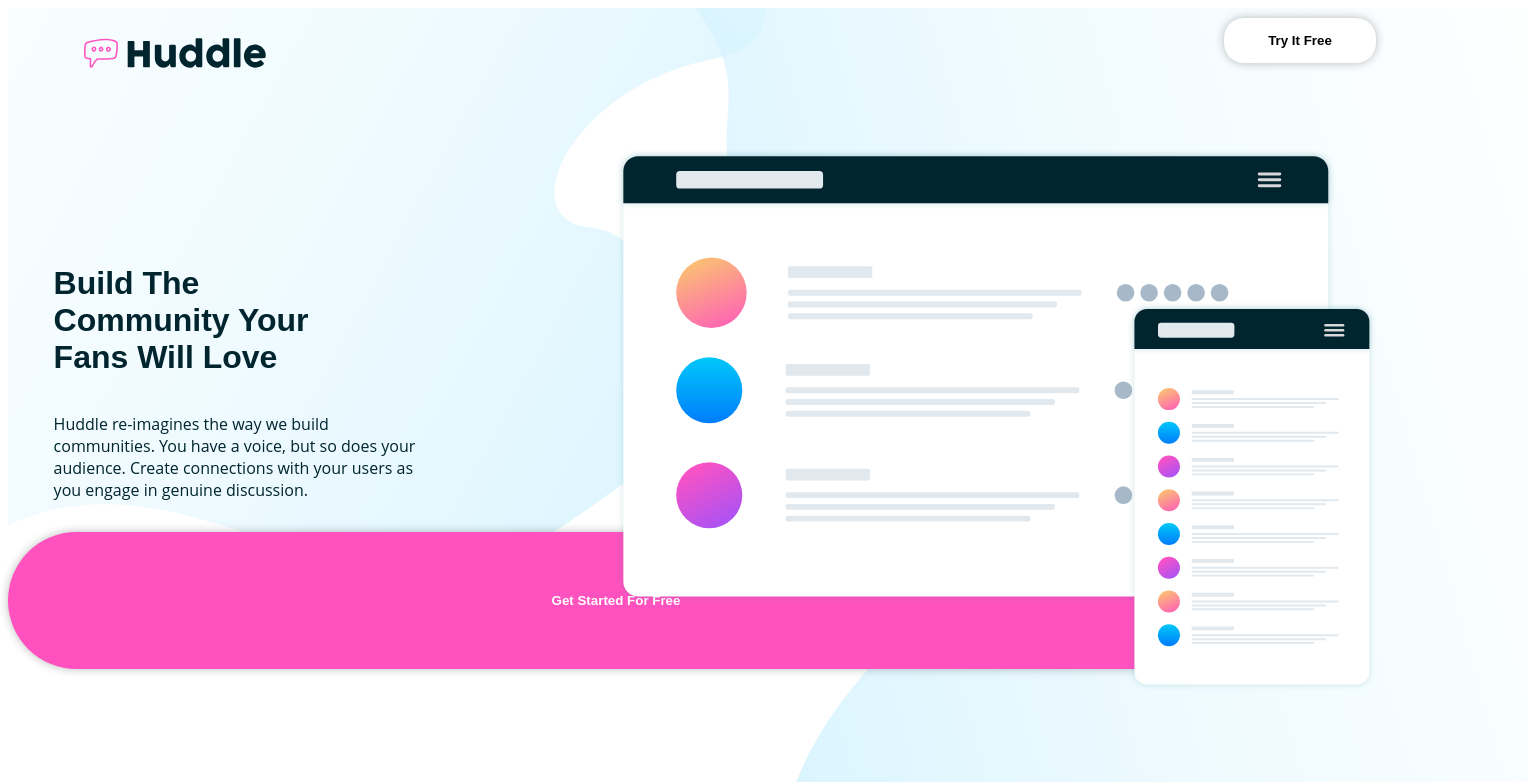
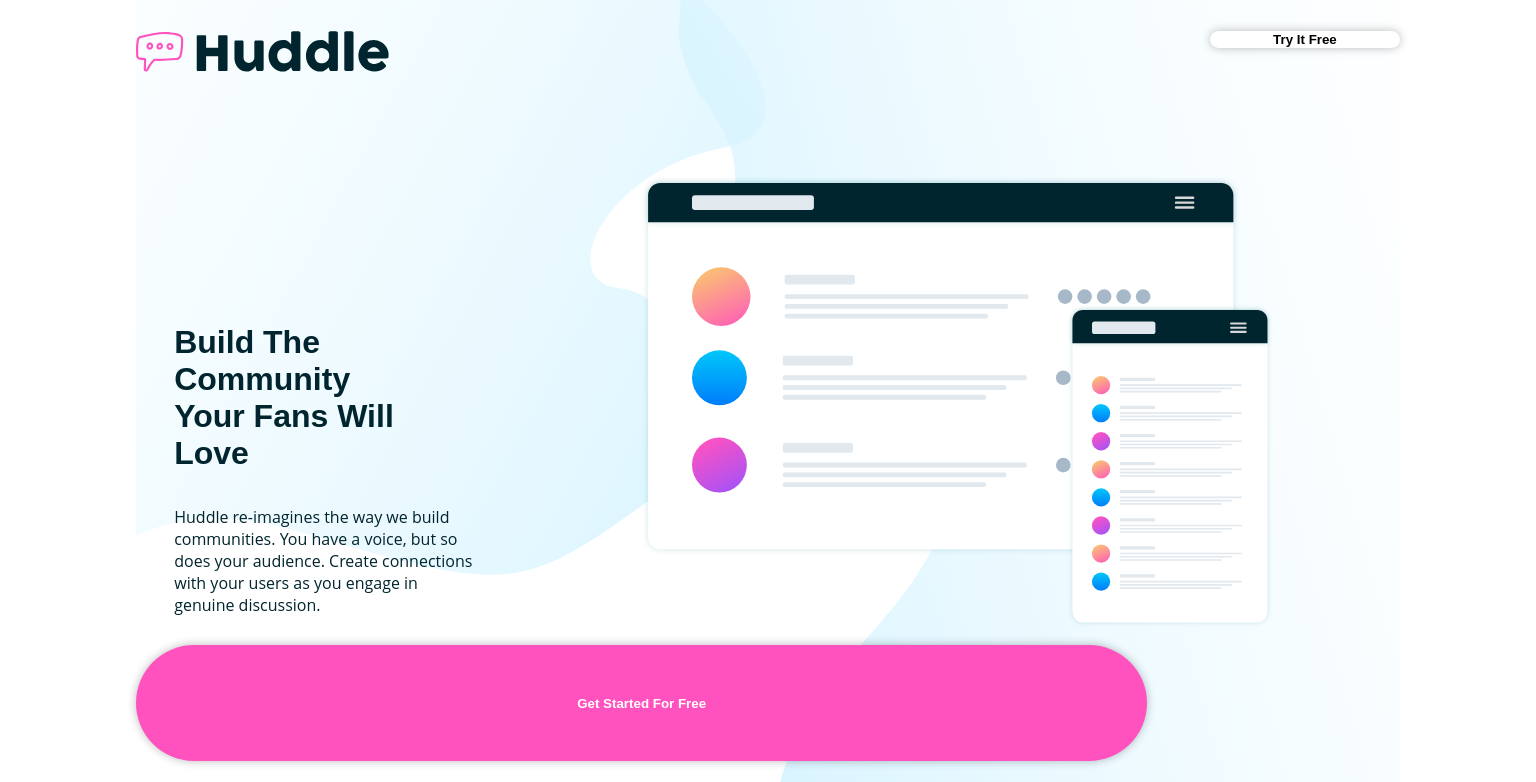
Before and after one commit to BrightCoders-Institute/s1a1-dise-o-web-responsivo-bcdic23-w1-r1-team-4, a website: page index.html in a window 1536 px wide. Shown: the top 782 px of the page. Drawn offline with Linux system fonts and the light colour scheme; a web font is replaced by a local one.

Commit message:
fix: Position the header button and icon correctly

```diff
--- a/index.html
+++ b/index.html
@@ -29,10 +29,11 @@
 
 <body>
   <header>
-    <div class="homeicon">
-      <img src="./img/logo.svg" />
+    <div id="top-header-container">
+      <img id="homeicon" src="./img/logo.svg" />
+      <button id="header-button">Try It Free</button>
     </div>
-    <button id="btnw">Try It Free</button>
+
     <div>
       <h1>Build The Community Your Fans Will Love</h1>
       <p>
--- a/styles.sass
+++ b/styles.sass
@@ -113,6 +113,8 @@ $open-sans: 'Open Sans', sans-serif
         background-size: cover
         background-position: center
         text-align: center
+        margin-bottom: 10%
+
         h1
             font-family: $poppins-font
             color: $dark-blue
@@ -135,21 +137,28 @@ $open-sans: 'Open Sans', sans-serif
             padding: 4%
             box-shadow: 0px 0px 10px rgba(0, 0, 0, 0.27)
 
-        .homeicon
+        #top-header-container
             display: flex
             flex-direction: row
             justify-content: space-between
-            align-items: center
-            button
-                width: 35%
+            width: 90%
+            position: relative
+            #homeicon
+                display: flex
+                flex-direction: row
+                justify-content: space-between
+                width: 25%
+                position: relative
+            #header-button
+                width: 40%
                 height: 30%
                 border-radius: 20px
                 box-shadow: 0px 0px 10px rgba(0, 0, 0, 0.27)
-                border-style: none
                 font-family: $poppins-font
                 background-color: white
                 font-weight: 600
-                padding: 3%
+                border-style: none
+                position: relative
 
             img
                 width: 30%
@@ -171,7 +180,12 @@ $open-sans: 'Open Sans', sans-serif
             width: 13%
 
 @media (min-width: 1440px)
-
+    body
+        display: flex
+        flex-direction: column
+        padding: 0
+        margin: 0
+        align-items: center
     main
         font-size: 20px
         display: flex
@@ -238,9 +252,6 @@ $open-sans: 'Open Sans', sans-serif
             position: relative
             right: 35%
 
-        img
-            width: 80%
-
         .pink-button
             color: white
             border-style: none
@@ -252,28 +263,30 @@ $open-sans: 'Open Sans', sans-serif
             padding: 4%
             box-shadow: 0px 0px 10px rgba(0, 0, 0, 0.27)
 
-        .homeicon
+        #top-header-container
             display: flex
             flex-direction: row
             justify-content: space-between
-            /*align-items: left*/
-            width: 15%
-            height: 10%
+            width: 100%
             position: relative
-            left: 5%
-        #btnw
-            width: 10%
-            height: 30%
-            border-radius: 20px
-            box-shadow: 0px 0px 10px rgba(0, 0, 0, 0.27)
-            ont-family: $poppins-font
-            background-color: white
-            font-weight: 600
-            padding: 1%
-            border-style: none
-            position: relative
-            left: 80%
-            top: -50px
+            margin-bottom: 10%
+            #homeicon
+                display: flex
+                flex-direction: row
+                justify-content: space-between
+                width: 20%
+                position: relative
+            #header-button
+                width: 15%
+                padding: auto
+                height: 30%
+                border-radius: 20px
+                box-shadow: 0px 0px 10px rgba(0, 0, 0, 0.27)
+                font-family: $poppins-font
+                background-color: white
+                font-weight: 600
+                border-style: none
+                position: relative
 
         #mockups
             width: 50%
```
Also changed, not shown: styles.css, 1 other file.
